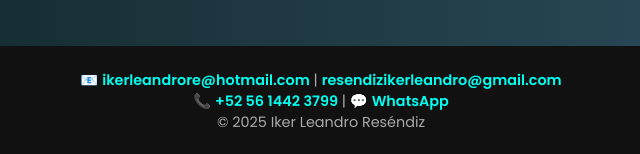
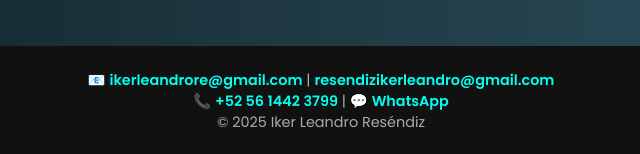
Before and after one commit to Leandro-Resendiz/Portafolio_Profesional_Leandro_Resendiz, a plain HTML site: page index.html in a window 1280 px wide. Shown: the part 643-797 px from the top of the page, 319-959 px from the left. Drawn offline with Linux system fonts and the light colour scheme.

Commit message:
Actualizar index.html

```diff
--- a/index.html
+++ b/index.html
@@ -112,7 +112,7 @@
   <footer>
   <p>
     📧
-    <a href="mailto:ikerleandrore@hotmail.com">ikerleandrore@hotmail.com</a> |
+    <a href="mailto:ikerleandrore@gmail.com">ikerleandrore@gmail.com</a> |
     <a href="mailto:resendizikerleandro@gmail.com">resendizikerleandro@gmail.com</a>
   </p>
 
```
